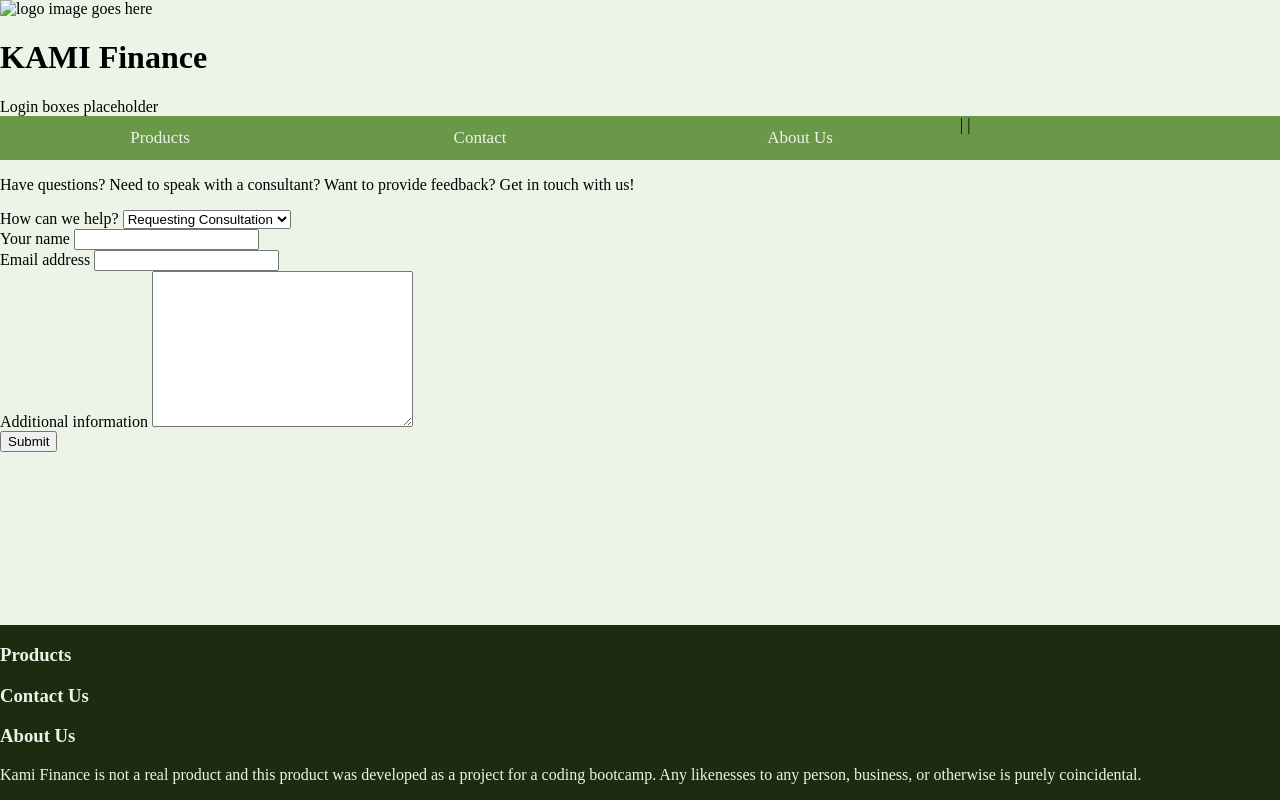
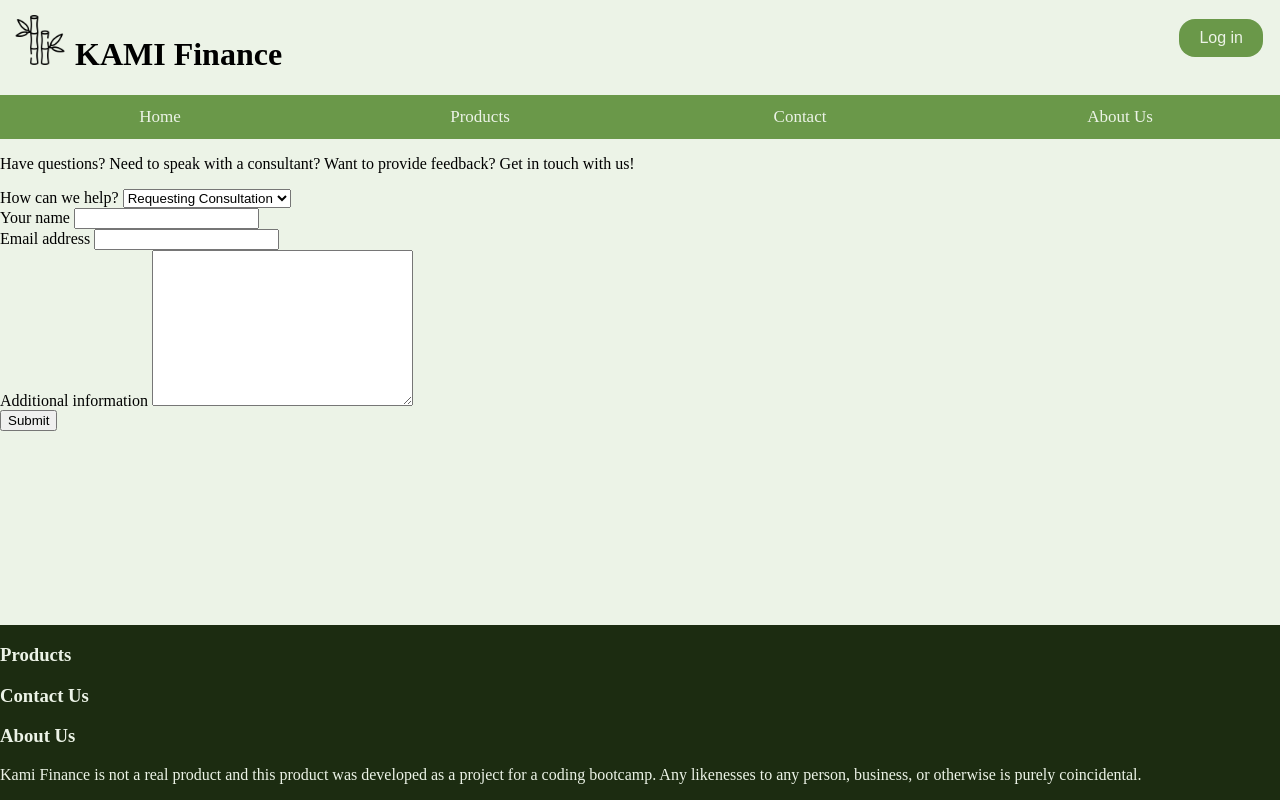
Before and after one commit to mailo1008/ProjectKAMI, a plain HTML site: page projectMain/HTML-CSS/contact.html in a window 1280 px wide. Drawn offline with Linux system fonts and the light colour scheme.

Commit message:
updated side pages with latest formatting

```diff
--- a/projectMain/HTML-CSS/contact.html
+++ b/projectMain/HTML-CSS/contact.html
@@ -12,20 +12,23 @@
         <header>
             <!--Header for the page, this elements should use CSS to float so they are side by side-->
             <div>
-                <div>
-                    <img src="" alt="logo image goes here">
+                <div class="logo">
+                    <img src="..\img\icon.png" alt="logo" href="index.html" width="50px" height="50px">
                 </div>
-                <div>
+                <div class="text">
                     <h1>KAMI Finance</h1>
                 </div>
-                <div>
-                    Login boxes placeholder <!--This will come later in production, can create dummy infor for now if preferred-->
+                <div class="login">
+                    <a href="login.html">
+                        <button>Log in</button>
+                    </a>
                 </div>
             </div>
         <!--Nav bar, will look more pretty with CSS-->
         <nav id="nav">
-            <a href="products.html">Products</a> |
-            <a href="contact.html">Contact</a> |
+            <a href="index.html">Home</a>
+            <a href="products.html">Products</a>
+            <a href="contact.html">Contact</a>
             <a href="about.html">About Us</a>
         </nav>
         </header>
```
Also changed, not shown: projectMain/HTML-CSS/products.html (+10 -7 lines), projectMain/HTML-CSS/thankYouFeedback.html (+10 -7 lines).
